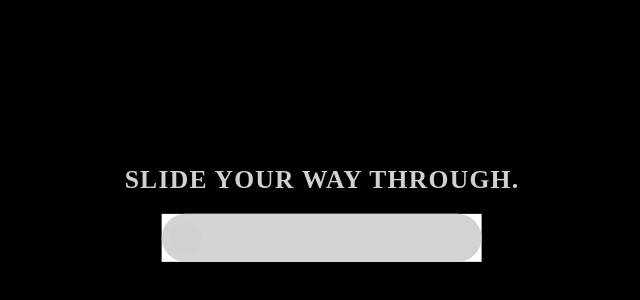
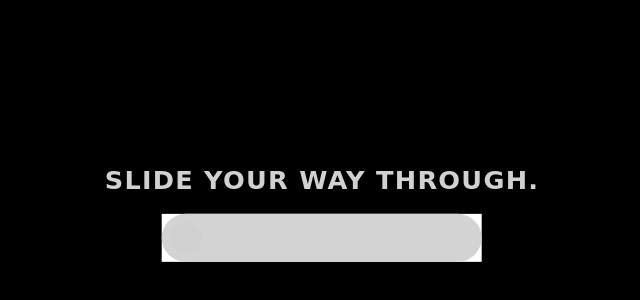
Before and after one commit to pchandna24/My-Portfolio, a plain HTML site: page index.html in a window 1280 px wide. Shown: the part 194-494 px from the top of the page, without its empty margins (318-958 px from the left). Drawn offline with Linux system fonts and the light colour scheme.

Commit message:
Update index.html

```diff
--- a/index.html
+++ b/index.html
@@ -104,6 +104,7 @@ h1 {
   font-size: 0.8rem;
   text-transform: uppercase;
   letter-spacing: 1.25px;
+	    font-family: 'Montserrat', cursive;
 }
 
 .center-xy {
```
